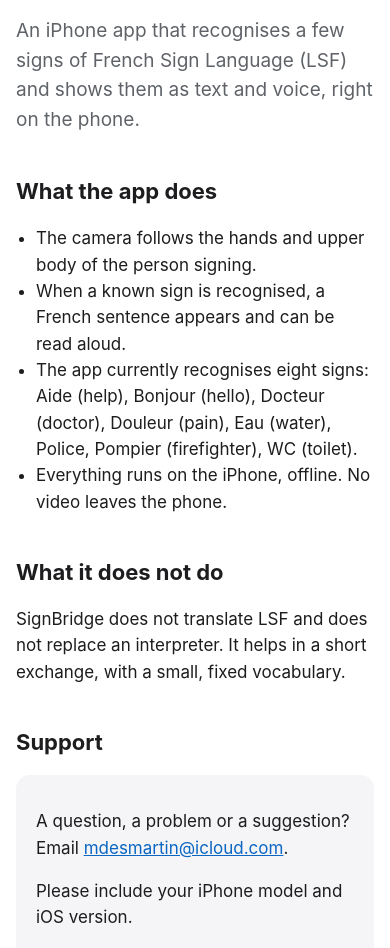
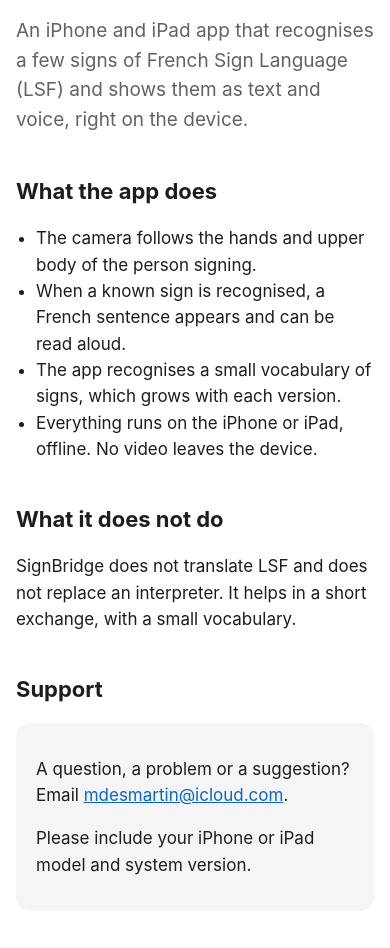
Before and after one commit to mdesmartin/signbridge-site, a plain HTML site: page en/index.html in a window 390 px wide. Shown: the part 145-1093 px from the top of the page. Drawn offline with Linux system fonts and the light colour scheme.

Commit message:
Home page: say iPhone and iPad, drop the sign count
The vocabulary will grow, so the page no longer lists or counts the signs.

Co-Authored-By: Claude Opus 5.5 <noreply@anthropic.com>

```diff
--- a/en/index.html
+++ b/en/index.html
@@ -4,7 +4,7 @@
 <meta charset="utf-8">
 <meta name="viewport" content="width=device-width, initial-scale=1">
 <title>SignBridge</title>
-<meta name="description" content="SignBridge, an iPhone app that recognises a few signs of French Sign Language and shows them as text and voice, offline.">
+<meta name="description" content="SignBridge, an iPhone and iPad app that recognises a few signs of French Sign Language and shows them as text and voice, offline.">
 <link rel="stylesheet" href="../style.css">
 </head>
 <body>
@@ -12,23 +12,23 @@
 <nav><strong>SignBridge</strong><a href="../" hreflang="fr" lang="fr">Français</a></nav>
 
 <h1>SignBridge</h1>
-<p class="lead">An iPhone app that recognises a few signs of French Sign Language (LSF) and shows them as text and voice, right on the phone.</p>
+<p class="lead">An iPhone and iPad app that recognises a few signs of French Sign Language (LSF) and shows them as text and voice, right on the device.</p>
 
 <h2>What the app does</h2>
 <ul>
 <li>The camera follows the hands and upper body of the person signing.</li>
 <li>When a known sign is recognised, a French sentence appears and can be read aloud.</li>
-<li>The app currently recognises eight signs: Aide (help), Bonjour (hello), Docteur (doctor), Douleur (pain), Eau (water), Police, Pompier (firefighter), WC (toilet).</li>
-<li>Everything runs on the iPhone, offline. No video leaves the phone.</li>
+<li>The app recognises a small vocabulary of signs, which grows with each version.</li>
+<li>Everything runs on the iPhone or iPad, offline. No video leaves the device.</li>
 </ul>
 
 <h2>What it does not do</h2>
-<p>SignBridge does not translate LSF and does not replace an interpreter. It helps in a short exchange, with a small, fixed vocabulary.</p>
+<p>SignBridge does not translate LSF and does not replace an interpreter. It helps in a short exchange, with a small vocabulary.</p>
 
 <h2 id="support">Support</h2>
 <div class="card">
 <p>A question, a problem or a suggestion? Email <a href="mailto:mdesmartin@icloud.com?subject=SignBridge">mdesmartin@icloud.com</a>.</p>
-<p>Please include your iPhone model and iOS version.</p>
+<p>Please include your iPhone or iPad model and system version.</p>
 </div>
 
 <h2>Privacy</h2>
```
Also changed, not shown: index.html (+6 -6 lines).
